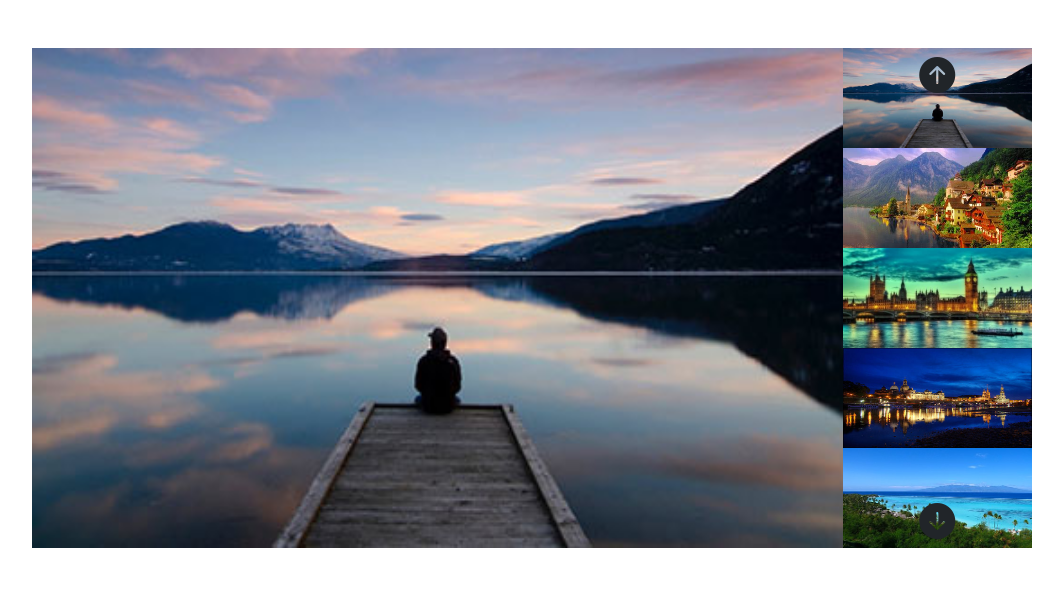
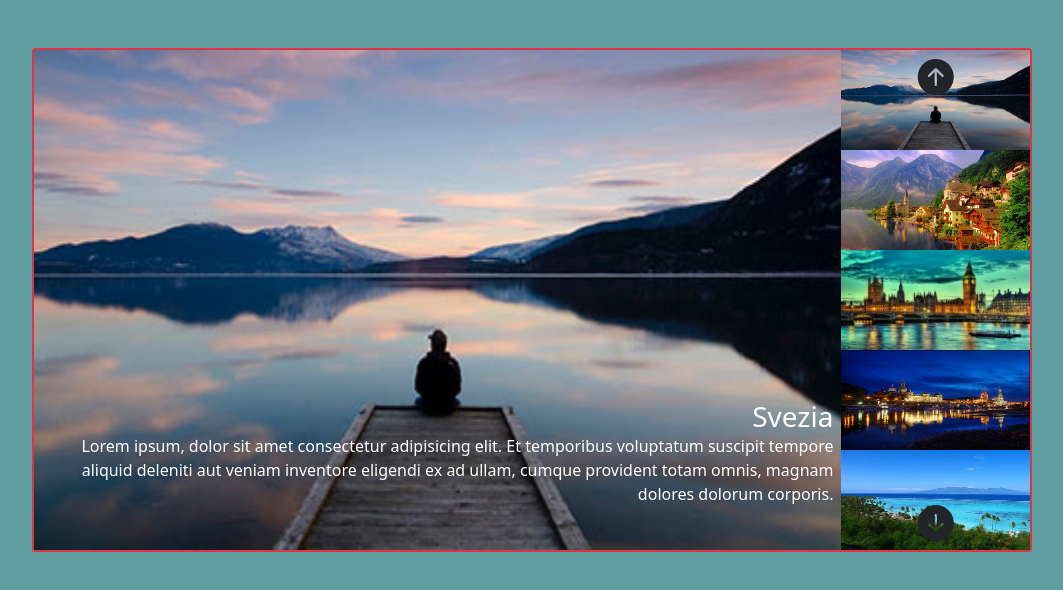
Before and after one commit to DanieleFic/js-array-carousel, a plain HTML site: page index.html in a window 1280 px wide. Shown: the whole page, without its empty margins (108-1171 px from the left). Drawn offline with nearby package versions, Linux system fonts and the light colour scheme.

```diff
--- a/css/style.css
+++ b/css/style.css
@@ -1,3 +1,6 @@
+body{
+    background-color: cadetblue;
+}
 .ms_main{
     height: 500px;
     width: 1000px;
@@ -23,6 +26,13 @@ img {
 
 .ms_maincontainer{
     width: 1000px;
+}
+
+.ms_text{
+    position: absolute;
+    top: 70%;
+    color: white;
+    text-align: right;
 }
 
 /*
@@ -55,4 +65,5 @@ img:hover {
 
 .active{
     display: block;
+    position: relative;
 }
--- a/index.html
+++ b/index.html
@@ -10,8 +10,8 @@
     <title>JS-ARRAY-CAROUSEL</title>
 </head>
 <body>
-    <div class="ms_maincontainer my-5 p-0 container-fluid d-flex ">
-        <div class="container p-0 ms_main">
+    <div class="ms_maincontainer border border-2 border-danger rounded  my-5 p-0 container-fluid d-flex ">
+        <div class="container  p-0 ms_main">
 
         </div>
         <div class="ms_side d-flex position-relative flex-column">
--- a/js/myscript.js
+++ b/js/myscript.js
@@ -29,6 +29,10 @@ for (let i = 0; i< ImmaginiArr.length; i++){ //creiamo un ciclo for che va a rie
     immagineMain += `
         <div class="item" id="item-${i}">
             <img src="${ImmaginiArr[i]}">
+            <div class="ms_text">
+                <h3 class="m-0 px-2"> ${title[i]}</h3>
+                <p class="m-0 px-2"> ${text[i]}</h3>
+            </div>
         </div>`;
 }
 
@@ -54,19 +58,6 @@ contenitoreSide.innerHTML += immaginiLaterali;
 //fine immagine principale
 
 
-
-//let testoMain =  ''; //creiamo una variabile let(perchè il contenuto cambia) vuota che poi andremo a riempire
-
-//for (let i = 0; i< title.length; i++){ //creiamo un ciclo for che va a riempire il contenuto della nostra variabile immagineMain per ogni volta fino a quando la funzione .lenght lo rende possibile
-//    testoMain += `
-//        <h3 class="titolo" id="titolo1-${i}">
-//
-//        </h3>`;
-//}
-
-//const contenitoreTesto = document.querySelector ('.titolo');
-//contenitoreTesto.innerHTML =+ testoMain;
-
 //non funziona
 const up = document.getElementById ('.ms_up');
 const down = document.getElementById ('.ms_down');
```
